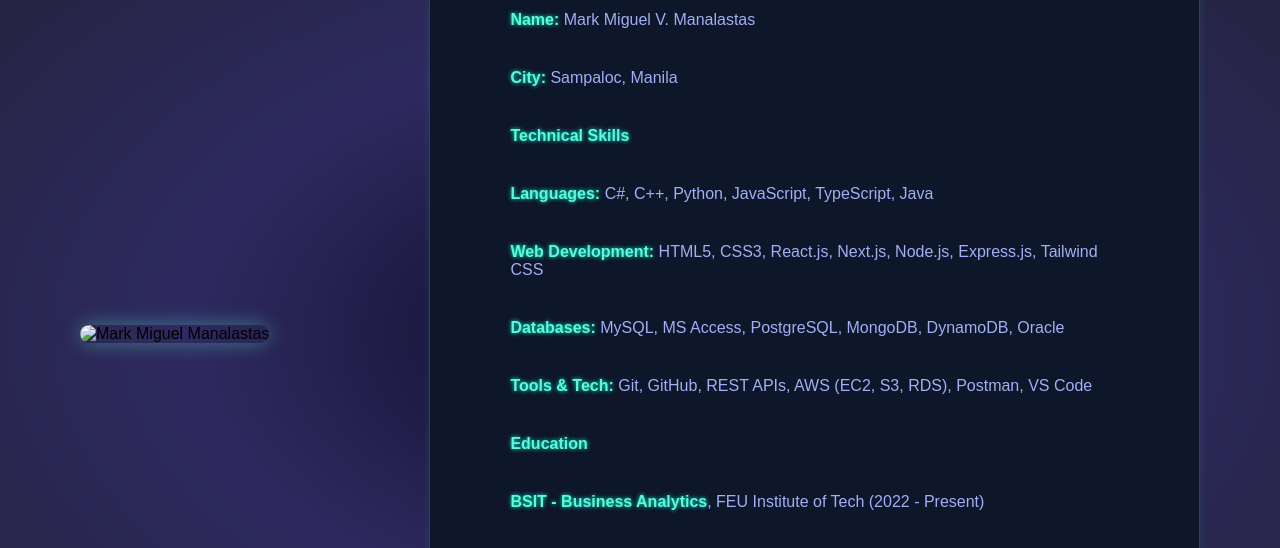
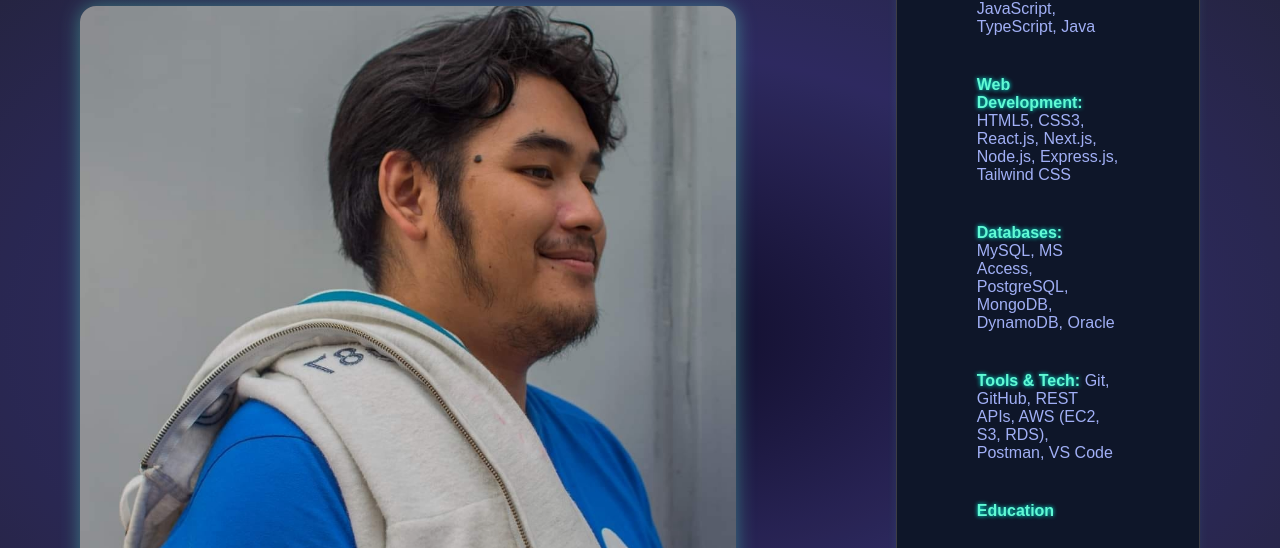
Before and after one commit to migsii/WD-FINALS, a plain HTML site: page pages/page1/index.html in a window 1280 px wide. Shown: the part 180-728 px from the top of the page. Drawn offline with Linux system fonts and the light colour scheme; the site is published under a folder, as on GitHub Pages, so addresses that start at the root find nothing.

Commit message:
fix: image path issue

```diff
--- a/pages/page1/index.html
+++ b/pages/page1/index.html
@@ -21,7 +21,7 @@
     <section class="about-fullscreen">
       <div class="about-box">
         <div class="about-photo">
-          <img src="/assets/img/photo1.jpg" alt="Mark Miguel Manalastas" />
+          <img src="../../assets/img/photo1.jpg" alt="Mark Miguel Manalastas" />
         </div>
         <div class="about-text">
           <h2 class="section-title glitch" data-text="ABOUT ME">ABOUT ME</h2>
```
